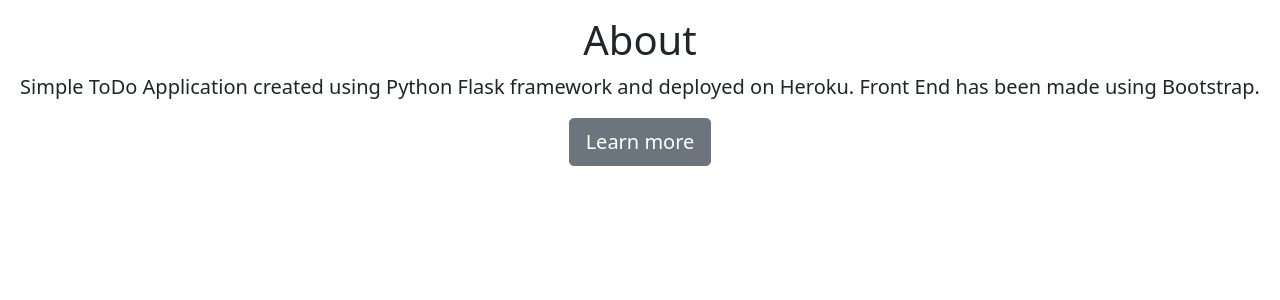
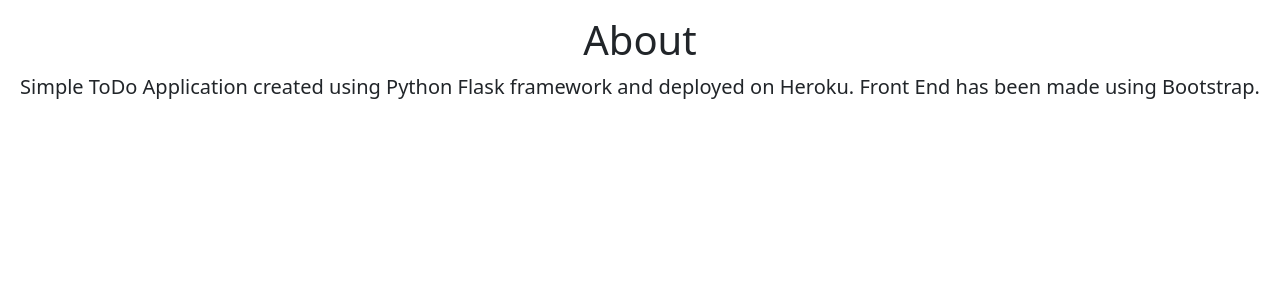
Before and after one commit to Sujithrt/ToDo-App, a Flask app: page /about in a window 1280 px wide. Shown: the part 56-356 px from the top of the page. Run offline with Flask 2, Linux system fonts and the light colour scheme.

Commit message:
About section edited

```diff
--- a/templates/about.html
+++ b/templates/about.html
@@ -1,13 +1,10 @@
 {% extends 'base.html' %}
 {% block title %}About{% endblock title %}
 {% block body %}
-<div class="cover-container d-flex h-100 p-3 mx-auto flex-column text-center">
+<div class="cover-container d-flex h-500 p-3 mx-auto flex-column text-center">
 <main role="main" class="inner cover">
     <h1 class="cover-heading">About</h1>
     <p class="lead">Simple ToDo Application created using Python Flask framework and deployed on Heroku. Front End has been made using Bootstrap.</p>
-    <p class="lead">
-      <a href="#" class="btn btn-lg btn-secondary">Learn more</a>
-    </p>
   </main>
 </div>
 <!-- Optional JavaScript; choose one of the two! -->
--- a/templates/base.html
+++ b/templates/base.html
@@ -25,7 +25,7 @@
             <div class="collapse navbar-collapse" id="navbarSupportedContent">
                 <ul class="navbar-nav me-auto mb-2 mb-lg-0">
                     <li class="nav-item">
-                        <a class="nav-link active" aria-current="page" href="#">Home</a>
+                        <a class="nav-link active" aria-current="page" href="/">Home</a>
                     </li>
                     <li class="nav-item">
                         <a class="nav-link" href="/about">About</a>
```
